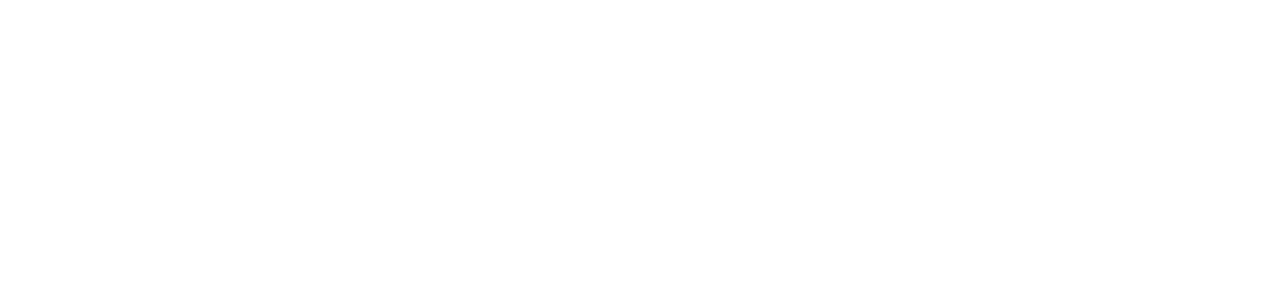
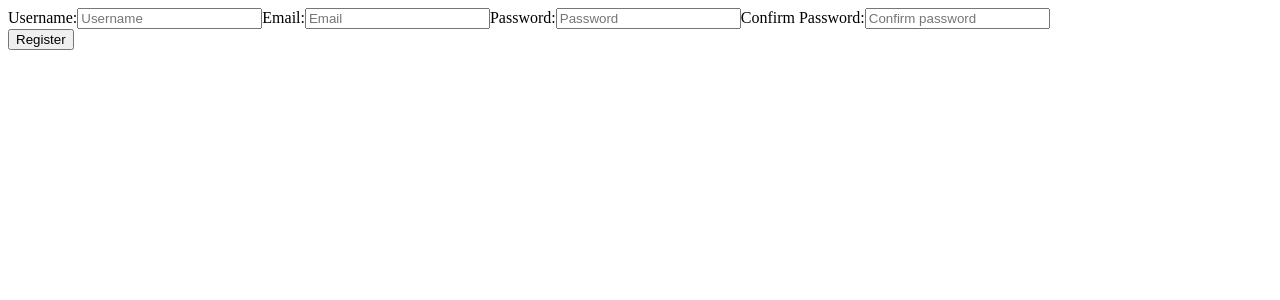
Before and after one commit to Carmelo85S/virtual-pet, a React (Vite) app: page /register in a window 1280 px wide. Shown: the top 300 px of the page. Built offline with nearby package versions, Linux system fonts and the light colour scheme.

Commit message:
login, register, save localstorage

```diff
--- a/package.json
+++ b/package.json
@@ -11,7 +11,8 @@
   },
   "dependencies": {
     "react": "^18.3.1",
-    "react-dom": "^18.3.1"
+    "react-dom": "^18.3.1",
+    "react-router-dom": "^7.0.2"
   },
   "devDependencies": {
     "@eslint/js": "^9.15.0",
--- a/src/App.jsx
+++ b/src/App.jsx
@@ -1,9 +1,39 @@
+import { useEffect, useState } from 'react';
+import { BrowserRouter, Routes, Route } from 'react-router-dom';
+import Home from './assets/page/Home';
+import Login from "./components/login/Login";
+import Register from "./components/register/Register";
+import PrivateRoute from "./components/private-route/PrivateRoute";
+import Play from "./assets/page/Play";
+
 const App = () => {
+  const [isAuthenticated, setIsAuthenticated] = useState(false);
+
+  useEffect(() => {
+    // Check localStorage to determine if the user is authenticated
+    const userData = JSON.parse(localStorage.getItem('user'));
+    if (userData && userData.expirationTime > new Date().getTime()) {
+      setIsAuthenticated(true);
+    }
+  }, []);
+
   return (
-    <div>
+    <BrowserRouter>
+      <Routes>
+      <Route path="/" element={<Home/>}
+        />
+        <Route path="/login" element={<Login setIsAuthenticated={setIsAuthenticated} />}
+        />
+        <Route path="/register" element={<Register setIsAuthenticated={setIsAuthenticated} />}
+        />
+        <Route path="/play" element={
+          <PrivateRoute isAuthenticated={isAuthenticated}>
+            <Play />
+          </PrivateRoute>
+        }/>
+      </Routes>
+    </BrowserRouter>
+  );
+};
 
-    </div>
-  )
-}
-
-export default App
+export default App;
--- /dev/null
+++ b/src/assets/page/Home.jsx
@@ -0,0 +1,11 @@
+import React from 'react'
+
+const Home = () => {
+  return (
+    <div>
+      <h1> HOME </h1>
+    </div>
+  )
+}
+
+export default Home
--- /dev/null
+++ b/src/assets/page/Play.jsx
@@ -0,0 +1,11 @@
+import React from 'react'
+
+const Play = () => {
+  return (
+    <div>
+        <h1>PLAY</h1>
+    </div>
+  )
+}
+
+export default Play
--- /dev/null
+++ b/src/components/login/Login.jsx
@@ -0,0 +1,57 @@
+import { useState } from 'react';
+import { useNavigate } from 'react-router-dom';
+
+const Login = ({ setIsAuthenticated }) => {
+  const [username, setUsername] = useState('');
+  const [password, setPassword] = useState('');
+  const navigate = useNavigate();
+
+  const handleLogin = (e) => {
+    e.preventDefault();
+
+    const userData = JSON.parse(localStorage.getItem('user'));
+
+    if (userData && userData.user === username && userData.password === password) {
+
+      const expirationTime = new Date().getTime() + 3600000;
+      const updatedUserData = { ...userData, expirationTime };
+      localStorage.setItem('user', JSON.stringify(updatedUserData));
+
+      setIsAuthenticated(true);
+
+      navigate("/play");
+    } else {
+      alert('Wrong credentials');
+    }
+  };
+
+  return (
+    <div className="form-wrapper">
+      <form onSubmit={handleLogin} className="login-form">
+        <section className="input-container">
+          <label>Username:</label>
+          <input
+            type="username"
+            name="username"
+            value={username}
+            onChange={(e) => setUsername(e.target.value)}
+            placeholder="username"
+          />
+          <label>Password:</label>
+          <input
+            type="password"
+            name="password"
+            value={password}
+            onChange={(e) => setPassword(e.target.value)}
+            placeholder="Password"
+          />
+        </section>
+        <section className="btn-container">
+          <button type="submit">Login</button>
+        </section>
+      </form>
+    </div>
+  );
+};
+
+export default Login;
--- /dev/null
+++ b/src/components/private-route/PrivateRoute.jsx
@@ -0,0 +1,8 @@
+import React from 'react';
+import { Navigate } from 'react-router-dom';
+
+const PrivateRoute = ({ children, isAuthenticated }) => {
+  return isAuthenticated ? children : <Navigate to="/login" />;
+};
+
+export default PrivateRoute;
--- /dev/null
+++ b/src/components/register/Register.jsx
@@ -0,0 +1,84 @@
+import { useState } from 'react';
+import { useNavigate } from 'react-router-dom';
+
+const Register = ({ setIsAuthenticated }) => {
+  const [username, setUsername] = useState('');
+  const [email, setEmail] = useState('');
+  const [password, setPassword] = useState('');
+  const [confirmPassword, setConfirmPassword] = useState('');
+  const navigate = useNavigate();
+
+  const saveUserData = (userData) => {
+    const expirationTime = new Date().getTime() + 3600000;
+    const dataToSave = {
+      ...userData,
+      expirationTime,
+    };
+    localStorage.setItem('user', JSON.stringify(dataToSave));
+  };
+
+  const handleRegister = (e) => {
+    e.preventDefault();
+
+    if (password !== confirmPassword) {
+      alert("Passwords do not match.");
+      return;
+    }
+
+    const userData = { username, email, password };
+    saveUserData(userData);
+
+    setIsAuthenticated(true);
+    navigate('/play');
+  };
+
+  return (
+    <div className="form-wrapper">
+      <form onSubmit={handleRegister} className="login-form">
+        <section className="input-container">
+          <label>Username:</label>
+          <input
+            type="text"
+            name="username"
+            value={username}
+            onChange={(e) => setUsername(e.target.value)}
+            placeholder="Username"
+            required
+          />
+          <label>Email:</label>
+          <input
+            type="email"
+            name="email"
+            value={email}
+            onChange={(e) => setEmail(e.target.value)}
+            placeholder="Email"
+            required
+          />
+          <label>Password:</label>
+          <input
+            type="password"
+            name="password"
+            value={password}
+            onChange={(e) => setPassword(e.target.value)}
+            placeholder="Password"
+            required
+          />
+          <label>Confirm Password:</label>
+          <input
+            type="password"
+            name="confirm-password"
+            value={confirmPassword}
+            onChange={(e) => setConfirmPassword(e.target.value)}
+            placeholder="Confirm password"
+            required
+          />
+        </section>
+        <section className="btn-container">
+          <button type="submit">Register</button>
+        </section>
+      </form>
+    </div>
+  );
+};
+
+export default Register;
```
Also changed, not shown: 1 other file (tests, documents, lock files or other folders).
